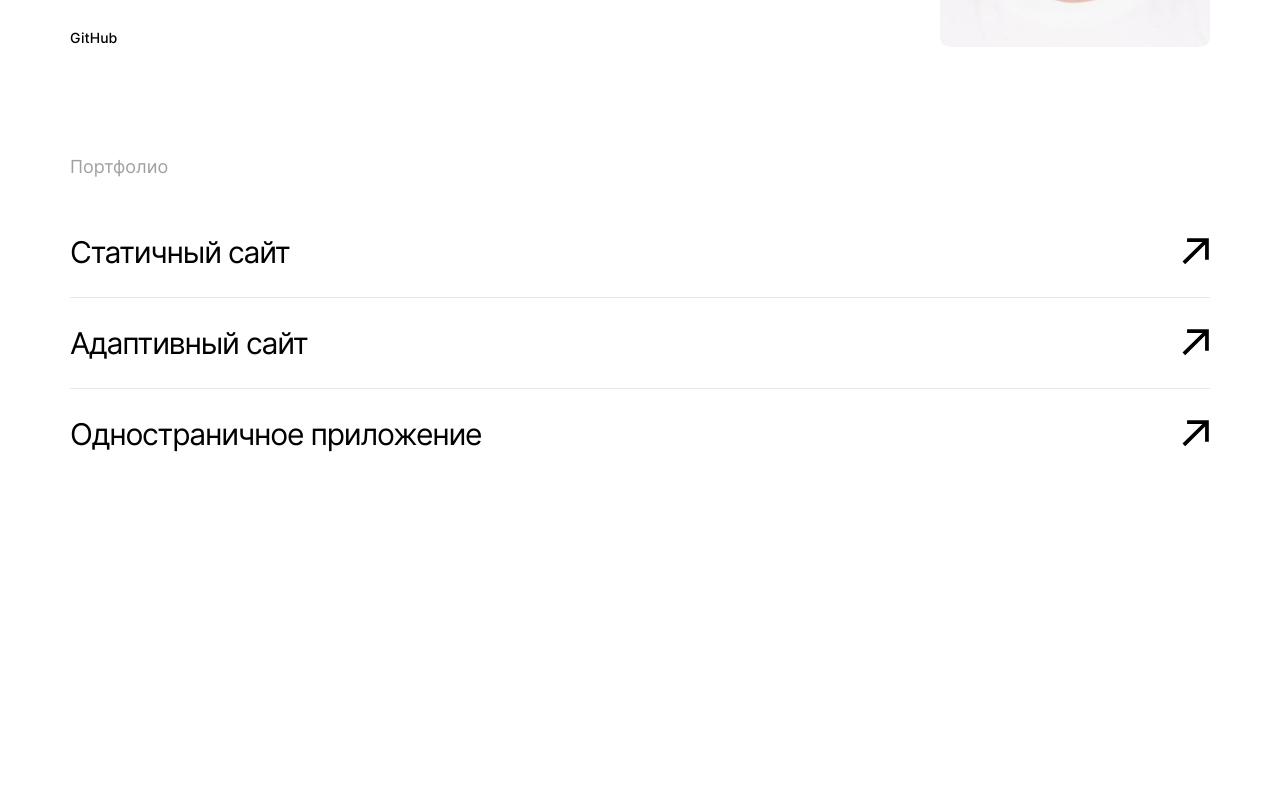
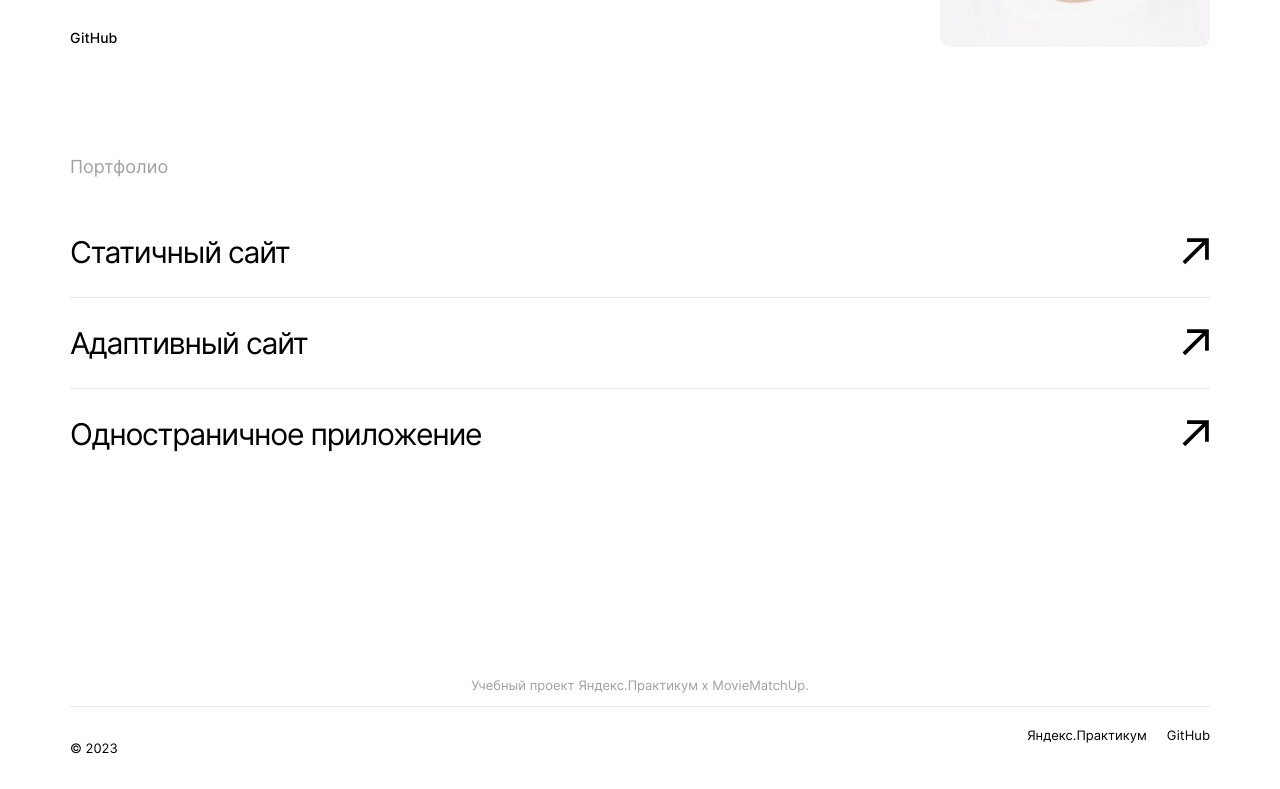
Before and after one commit to AndreyDochkin/movies-explorer-frontend, a React (Create React App) app: page / in a window 1280 px wide. Shown: the part 2681-3470 px from the top of the page. Before the commit the page ends 3265 px from the top, so only its background shows below. Built offline with nearby package versions, Linux system fonts and the light colour scheme.

Commit message:
feat: add Footer

```diff
--- a/src/components/App/App.jsx
+++ b/src/components/App/App.jsx
@@ -5,8 +5,6 @@ import Header from '../Header/Header';
 import Promo from "../Promo/Promo";
 import AboutProject from "../AboutProject/AboutProject";
 import Techs from "../Techs/Techs";
-import Profile from "../Profile/Profile";
-import Main from '../Main/Main';
 import Footer from '../Footer/Footer';
 import Portfolio from "../Portfolio/Portfolio";
 
@@ -19,6 +17,7 @@ function App() {
       <AboutProject />
       <Techs />
       <Portfolio />
+      <Footer />
 
     </div>
   );
--- a/src/components/Footer/Footer.css
+++ b/src/components/Footer/Footer.css
@@ -0,0 +1,105 @@
+.footer {
+    background-color: var(--color-primary);
+    width: 100%;
+    box-sizing: border-box;
+
+    display: flex;
+    flex-direction: column;
+    padding: 80px 70px 20px;
+}
+
+.footer__title {
+    color: #A0A0A0;
+    text-align: center;
+
+    font-size: 13px;
+    font-style: normal;
+    font-weight: 400;
+    line-height: normal;
+}
+
+.footer__line {
+    background: #E8E8E8;
+    ;
+    width: 100%;
+    height: 1px;
+    margin-bottom: 20px;
+}
+
+.footer__container {
+    display: flex;
+    flex-direction: row;
+    justify-content: space-between;
+}
+
+.footer__date {
+    font-size: 13px;
+    font-style: normal;
+    font-weight: 400;
+    line-height: normal;
+}
+
+.footer__nav {
+    display: flex;
+    flex-direction: row;
+}
+
+.footer__link {
+    color: black;
+    font-size: 13px;
+    font-style: normal;
+    font-weight: 400;
+    line-height: normal;
+
+    text-decoration: none;
+
+    opacity: 1;
+    transition: opacity .3s ease;
+
+    margin-left: 20px;
+}
+
+.footer__link:hover {
+    opacity: 0.5;
+}
+
+@media (max-width: 768px) {
+    .footer {
+        padding: 80px 30px 20px;
+    }
+}
+
+@media (max-width: 320px) {
+    .footer {
+        padding: 80px 10px 20px;
+    }
+
+    .footer__line {
+        margin-bottom: 30px;
+    }
+
+    .footer__title {
+        font-size: 12px;
+    }
+
+    .footer__container {
+        flex-direction: column-reverse;
+        align-items: center;
+    }
+
+    .footer__nav {
+        flex-direction: column;
+        align-items: center;
+    }
+
+    .footer__link {
+        font-size: 12px;
+        margin: 0 0 12px 0;
+    }
+
+    .footer__date {
+        color: #A0A0A0;
+        font-size: 12px;
+        margin-top: 18px;
+    }
+}
--- a/src/components/Footer/Footer.jsx
+++ b/src/components/Footer/Footer.jsx
@@ -0,0 +1,22 @@
+import React, { useState, useEffect } from 'react';
+
+function Footer() {
+    const date = new Date();
+    const currentYear = date.getFullYear();
+    return (
+        <section className='footer'>
+            <h3 className='footer__title'>Учебный проект Яндекс.Практикум х MovieMatchUp.</h3>
+            <div className='footer__line'></div>
+            <div className='footer__container'>
+                <p className='footer__date'>© {currentYear}</p>
+                <nav class="footer__nav">
+                    <a className='footer__link' href='https://practicum.yandex.ru/'>Яндекс.Практикум</a>
+                    <a className='footer__link' href='https://github.com/AndreyDochkin'>GitHub</a>
+                </nav>
+            </div>
+
+        </section>
+    );
+}
+
+export default Footer;
--- a/src/index.css
+++ b/src/index.css
@@ -6,5 +6,4 @@
 @import url(./components/AboutProject/AboutProject.css);
 @import url(./components/Techs/Techs.css);
 @import url(./components/Portfolio/Portfolio.css);
-
-@import url(./components/Profile/Profile.css);
+@import url(./components/Footer/Footer.css);
```
